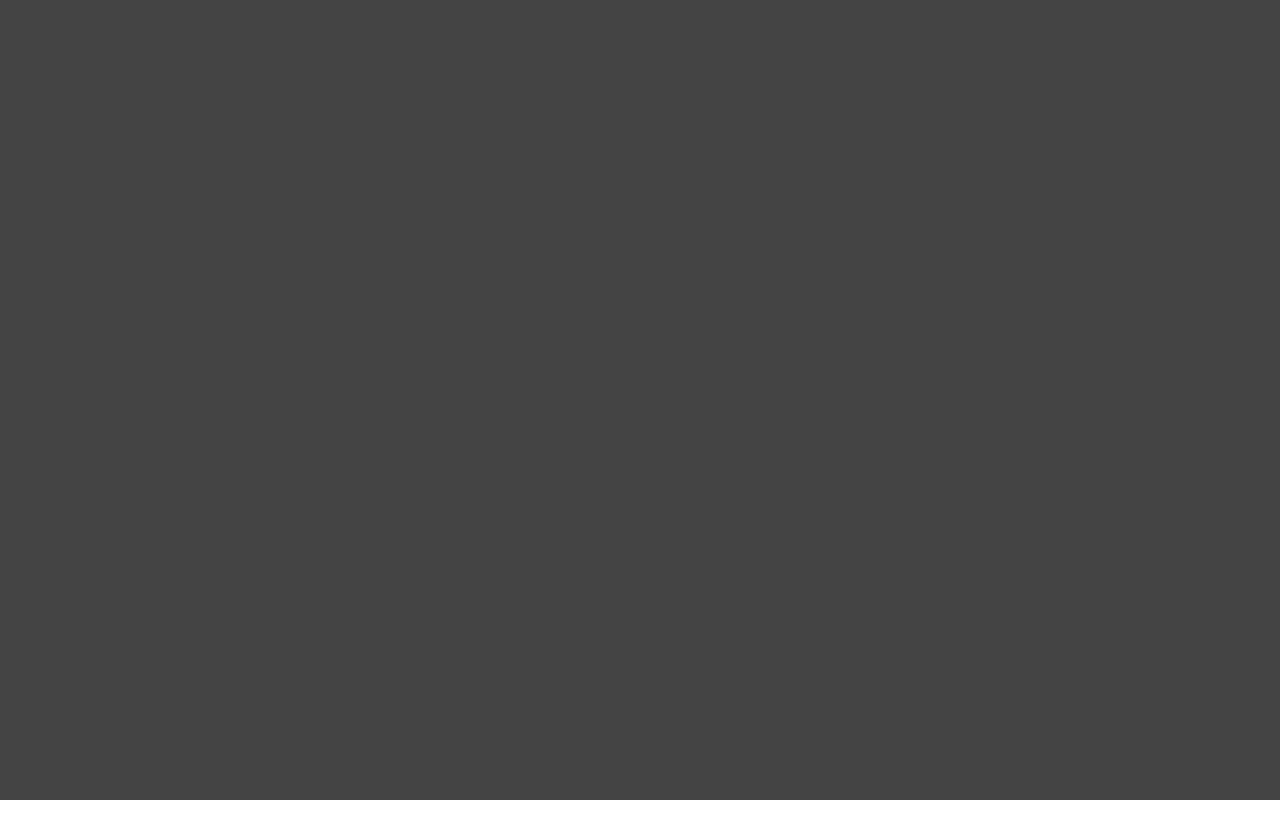
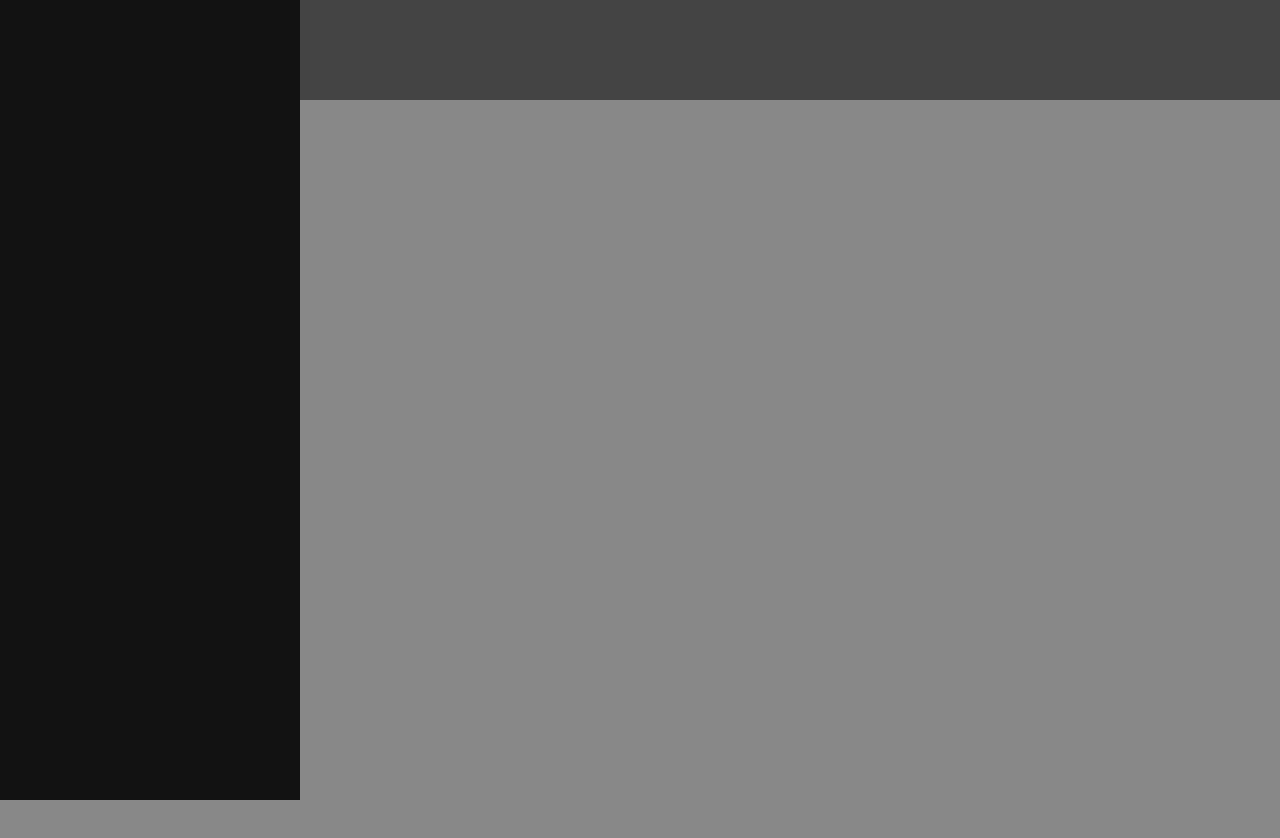
Before and after one commit to AminDanaaa/planner-app, a website built with webpack: page src/template.html in a window 1280 px wide. Shown: the top 838 px of the page. Before the commit the page ends 800 px from the top, so only its background shows below. Built offline with nearby package versions, Linux system fonts and the light colour scheme.

Commit message:
Initial main UI layout

```diff
--- a/src/scripts/dom/main-container.js
+++ b/src/scripts/dom/main-container.js
@@ -1,12 +1,25 @@
+// Imports:
+import sidebar from "./sidebar.js";
+import rightContainer from "./right-container.js";
+
+// Constants:
 const body = document.querySelector('body');
 
+// Main:
 const initialize = () => {
     const container = document.createElement("div");
     container.classList.add("main-container");
 
+    sidebar.init();
+    container.append(sidebar.ref);
+
+    rightContainer.init();
+    container.append(rightContainer.ref);
+
     body.append(container);
 };
 
+// Exporting:
 const mainContainer = {
     init() {
         initialize();
--- /dev/null
+++ b/src/scripts/dom/right-container.js
@@ -0,0 +1,23 @@
+// Imports:
+import topbar from "./topbar.js";
+
+// Constants:
+const rightContainerReference = document.createElement("div");
+
+// Main:
+const initialize = () => {
+    rightContainerReference.classList.add("right-container");
+
+    topbar.init();
+    rightContainerReference.append(topbar.ref);
+};
+
+// Exporting:
+const rightContainer = {
+    init() {
+        initialize();
+    },
+    ref: rightContainerReference
+};
+
+export default rightContainer;
--- /dev/null
+++ b/src/scripts/dom/sidebar.js
@@ -0,0 +1,17 @@
+// Constants:
+const sidebarReference = document.createElement("div");
+
+// Main:
+const initialize = () => {
+    sidebarReference.classList.add("sidebar");
+};
+
+// Exporting:
+const sidebar = {
+    init() {
+        initialize();
+    },
+    ref: sidebarReference
+};
+
+export default sidebar;
--- /dev/null
+++ b/src/scripts/dom/topbar.js
@@ -0,0 +1,17 @@
+// Constants:
+const topbarReference = document.createElement("div");
+
+// Main:
+const initialize = () => {
+    topbarReference.classList.add("topbar");
+};
+
+// Exporting:
+const topbar = {
+    init() {
+        initialize();
+    },
+    ref: topbarReference
+};
+
+export default topbar;
--- a/src/styles/styles.css
+++ b/src/styles/styles.css
@@ -1,10 +1,64 @@
+:root {
+    --palette-charcoal-black: #121212;
+    --palette-dark-gray: #444444;
+    --palette-soft-gray: #888888;
+    --palette-medium-gray: #B0B0B0;
+    --palette-light-gray: #E0E0E0;
+    --palette-dark-blue: #5588ff;
+    --palette-light-blue: #bbeeff;
+}
+
 body {
     margin: 0px;
 }
 
 .main-container {
-    background-color: #444444;
+    background-color: var(--palette-soft-gray);
     width: 100%;
     min-height: 100vh;
-    height: fit-content;
+    height: 2000px;
 }
+
+.sidebar {
+    background-color: var(--palette-charcoal-black);
+}
+
+.right-container {
+    display: flex;
+    flex-direction: column;
+}
+
+.topbar {
+    background-color: var(--palette-dark-gray);
+    height: 100px;
+}
+
+@media (orientation: landscape) {
+    .main-container {
+        display: grid;
+        grid-template-columns: 2fr 7fr;
+    }
+
+    .sidebar {
+        height: 100vh;
+        min-width: 300px;
+        position: sticky;
+        top: 0;
+    }
+
+    .topbar {
+        position: sticky;
+        top: 0;
+    }
+}
+
+@media (orientation: portrait) {
+    .main-container {
+        display: flex;
+        flex-direction: column;
+    }
+
+    .sidebar {
+        visibility: hidden;
+    }
+}
```
